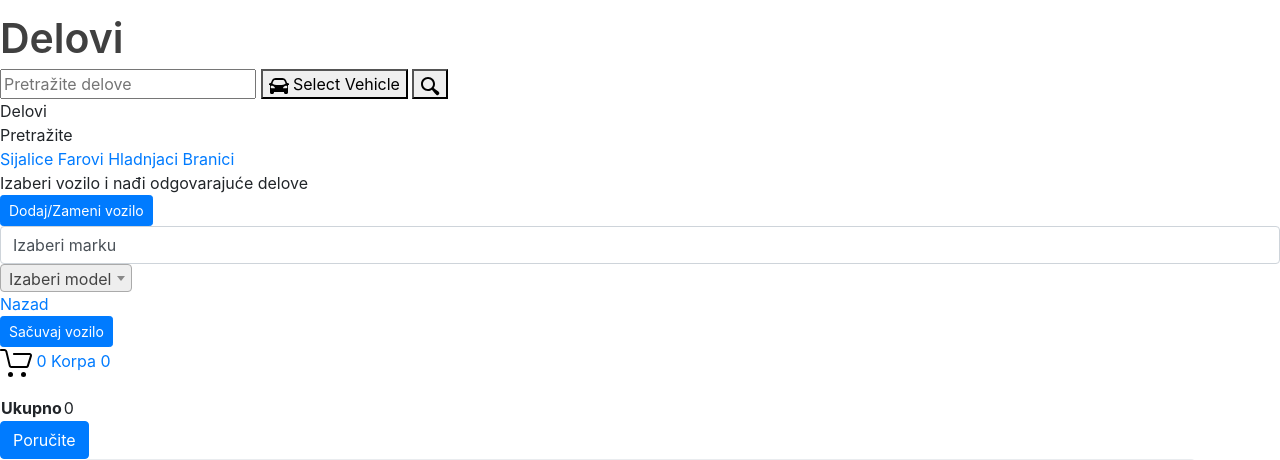
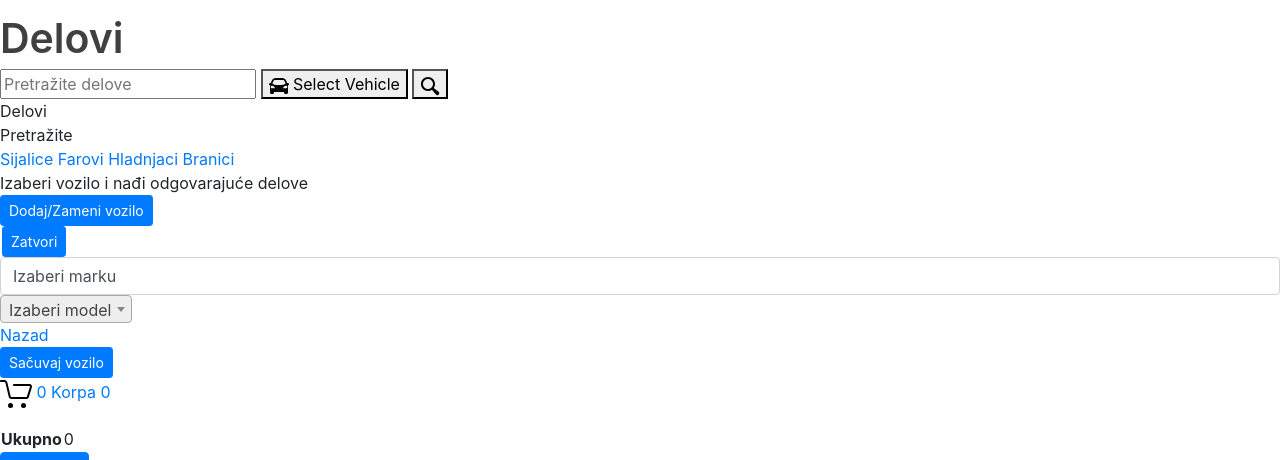
Before and after one commit to broluja/AutodeloviShop, a Django app: page /checkout/ in a window 1280 px wide. Shown: the part 397-857 px from the top of the page. Run offline with Django 4.2, Linux system fonts and the light colour scheme; data that the repository does not hold is empty; some libraries are stand-ins or nearby versions.

Commit message:
search menu optimized

```diff
--- a/products/elastic_agent.py
+++ b/products/elastic_agent.py
@@ -86,9 +86,9 @@ class ElasticSearchAgent:
             "size": per_page,
             "query": {
                 "match_phrase_prefix": {
-                  "model": {
-                    "query": model
-                  }
+                    "model": {
+                        "query": model
+                    }
                 }
             }
         }
@@ -114,24 +114,20 @@ class ElasticSearchAgent:
             }
         }
         if model:
-            query = {
-                "size": 10,
-                "from": from_,
-                "query": {
-                    "bool": {
-                      "should": [{"bool": {"must": [
-                                {
-                                "match": {
-                                  "description": part
-                                }
-                              },
-                                {
-                                "match_phrase_prefix": {
-                                    "model": model
-                                }}]
+            query["query"] = {
+                "bool": {
+                    "should": [{"bool": {"must": [
+                        {
+                            "match": {
+                                "description": part
                             }
-                        }]
+                        },
+                        {
+                            "match_phrase_prefix": {
+                                "model": model
+                            }}]
                     }
+                    }]
                 }
             }
         s = self.agent.search(index='test-index', body=query)
@@ -143,7 +139,6 @@ class ElasticSearchAgent:
         #     image = self.img(gbg_id)
         #     item['image'] = image
         return [item['_source'] for item in parts], total
-
 
     def get_product(self, product_id):
         product_query = {
--- a/products/views.py
+++ b/products/views.py
@@ -106,6 +106,8 @@ def get_options(request):
 def add_car(request):
     brand = request.POST.get("make")
     model = request.POST.get("model")
+    if brand == "Izaberi marku" or model == "Izaberi model" :
+        return HttpResponse("")
     slug = slugify(model)
     response = render(request, "car-icon-scratch.html", context={"model": model, "brand": brand, "slug": slug})
     set_cookie(response, "my_brand", brand, days_expire=365)
--- a/templates/header.html
+++ b/templates/header.html
@@ -159,6 +159,9 @@
                                         <div class="vehicle-picker__actions">
                                             <button type="button" class="btn btn-primary btn-sm" data-to-panel="form">Dodaj/Zameni vozilo</button>
                                         </div>
+                                        <div class="vehicle-picker__actions" style="margin-left: 2px;">
+                                            <button type="button" class="btn btn-primary btn-sm" data-to-panel="close">Zatvori</button>
+                                        </div>
                                     </div>
                                 </div>
                             </div>
@@ -185,7 +188,7 @@
                                     </div>
                                     <div class="vehicle-picker__actions">
                                         <div class="search__car-selector-link"><a href="" data-to-panel="list">Nazad</a></div>
-                                        <button hx-post="{% url 'add_car' %}" hx-target="#carIcon" hx-swap="innerHtml" type="button" class="btn btn-primary btn-sm">Sačuvaj vozilo</button>
+                                        <button hx-post="{% url 'add_car' %}" hx-target="#carIcon" hx-swap="afterbegin" type="button" class="btn btn-primary btn-sm" data-to-panel="list">Sačuvaj vozilo</button>
                                     </div>
                                 </form>
                             </div>
```
